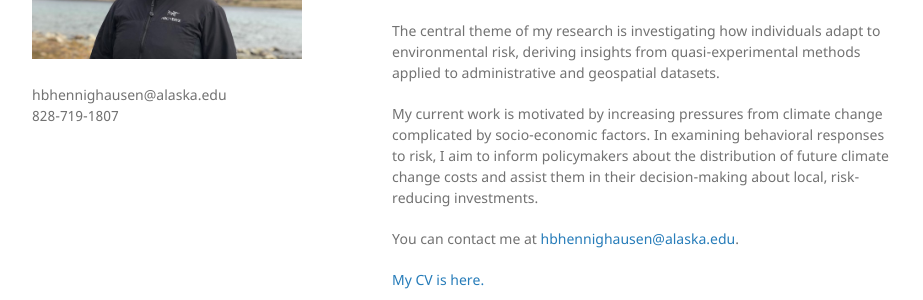
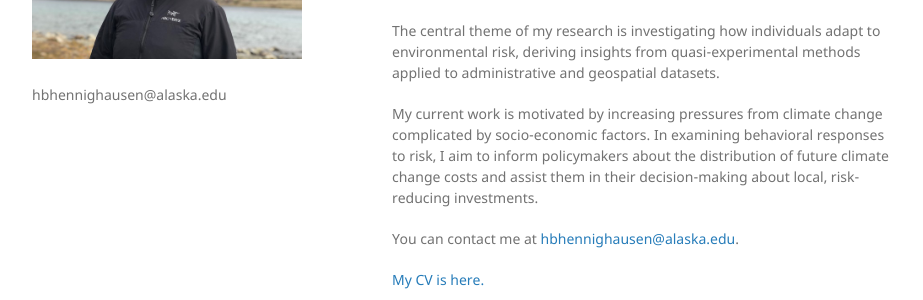
Before and after one commit to hannahhennighausen/hannahhennighausen.github.io, a Jekyll site: the page built from index.md, in a window 1280 px wide. Shown: the part 283-583 px from the top of the page, without its empty margins (178-1101 px from the left). Built offline with Jekyll 4.4.1, drawn with Linux system fonts in a browser that asks for light colours; the repository's description, which GitHub fills in, is left out.

Commit message:
Update default.html

```diff
--- a/_layouts/default.html
+++ b/_layouts/default.html
@@ -23,7 +23,6 @@
         <p>{{ site.description | default: site.github.project_tagline }}</p>
 
         <p>hbhennighausen@alaska.edu <br />
-        828-719-1807</p>
 
 
 
```
